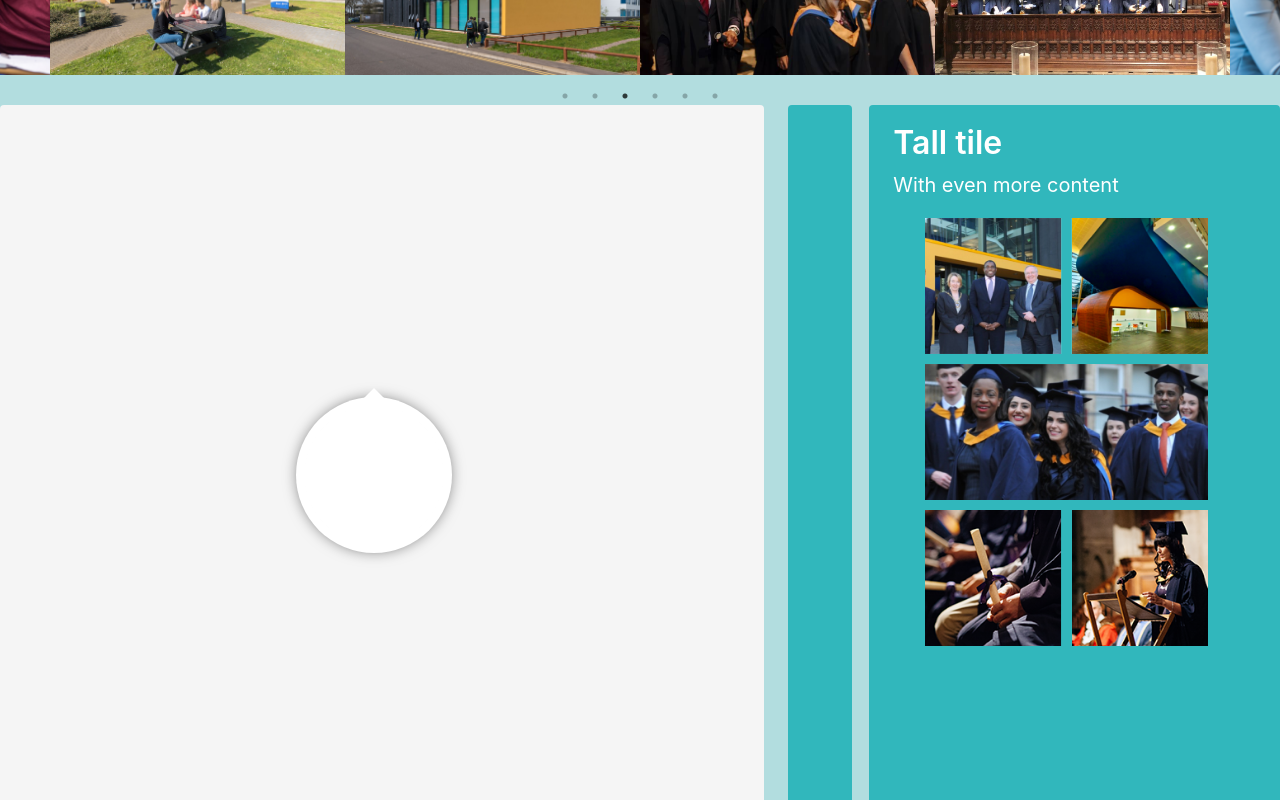
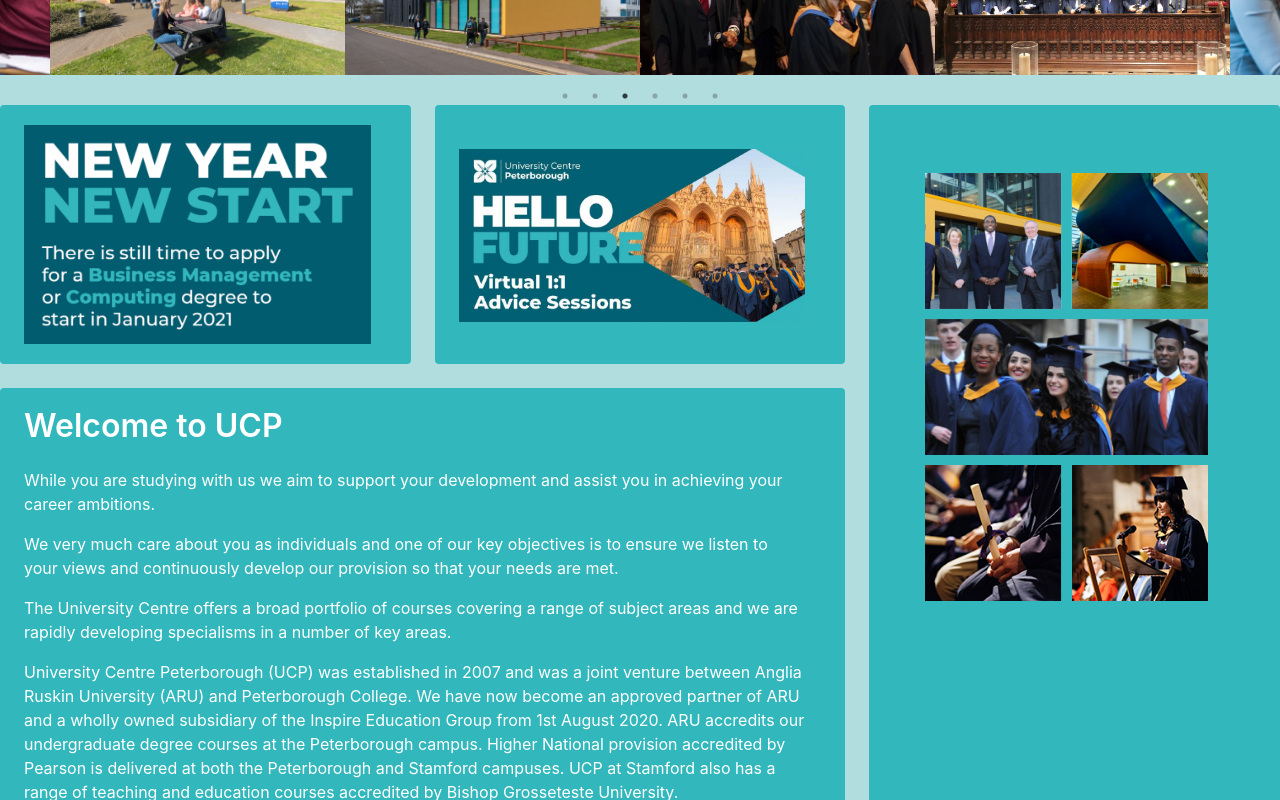
Before and after one commit to FionaHenry/InteractiveWeb, a React (Create React App) app: page / in a window 1280 px wide. Shown: the part 340-1140 px from the top of the page. Built offline with nearby package versions, Linux system fonts and the light colour scheme; what google-maps-react would draw is missing.

Commit message:
Added more content to Homepage

```diff
--- a/src/pages/Home.js
+++ b/src/pages/Home.js
@@ -6,16 +6,15 @@
             <div class="tile is-vertical is-8">
                 <div class="tile">
                 <div class="tile is-parent is-vertical">
-                    <article class="tile is-child notification">
-                        <div id="wheelOfFortune">
-                            <canvas id="wheel" width="700" height="700"></canvas>
-                            <div id="spin">SPIN</div>
-                            <script  src="./SpinWheel.js"></script>
-                        </div>
+                    <article class="tile is-child notification is-primary">
+                        <figure class="image is-4by2">
+                            <img src="./January.png" alt=""></img>
+                        </figure>
                     </article>
                 </div>
                 <div class="tile is-parent">
                     <article class="tile is-child notification is-primary">
+                        <br></br>
                     <figure class="image is-4by2">
                         <img src="./Virtual.jpg" alt=""></img>
                     </figure>
@@ -23,11 +22,14 @@
                 </div>
                 </div>
                 <div class="tile is-parent">
-                <article class="tile is-child notification">
-                    <p class="title">Wide tile</p>
-                    <p class="subtitle">Aligned with the right tile</p>
+                <article class="tile is-child notification is-primary">
+                    <p class="title">  Welcome to UCP</p>
                     <div class="content">
-                    <p></p>
+                        <p>While you are studying with us we aim to support your development and assist you in achieving your career ambitions. </p>
+                        <p>We very much care about you as individuals and one of our key objectives is to ensure we listen to your views and continuously develop our provision so that your needs are met.</p>
+                        <p>The University Centre offers a broad portfolio of courses covering a range of subject areas and we are rapidly developing specialisms in a number of key areas.</p>
+                        <p>University Centre Peterborough (UCP) was established in 2007 and was a joint venture between Anglia Ruskin University (ARU) and Peterborough College. We have now become an approved partner of ARU and a wholly owned subsidiary of the Inspire Education Group from 1st August 2020. ARU accredits our undergraduate degree courses at the Peterborough campus. Higher National provision accredited by Pearson is delivered at both the Peterborough and Stamford campuses. UCP at Stamford also has a range of teaching and education courses accredited by Bishop Grosseteste University.</p>
+                        <p>Employability has been another area we have developed at UCP. We have forged excellent working relationships with companies such as, BGL, Saffery Champness as well as numerous third sector organisations such as the Citizen’s’ Advice Bureau. Companies recruit direct from us and also offer students paid internships and commissioned projects. We also have excellent connections with volunteer organisations and support you in your personal development from year one. As a successful partner in the national OfS Challenge Fund we have extended the work of our Employability Hub to engage with SMEs in the region.</p>
                     </div>
                 </article>
                 </div>
@@ -35,8 +37,8 @@
             <div class="tile is-parent">
                 <article class="tile is-child notification is-primary">
                 <div class="content">
-                    <p class="title">Tall tile</p>
-                    <p class="subtitle">With even more content</p>
+                    <br></br>
+                    <br></br>
                     <div class="content">
                     <figure class="image">
                         <img src="./Students.png" alt=""></img>
```
Also changed, not shown: public/January.PNG (added).
